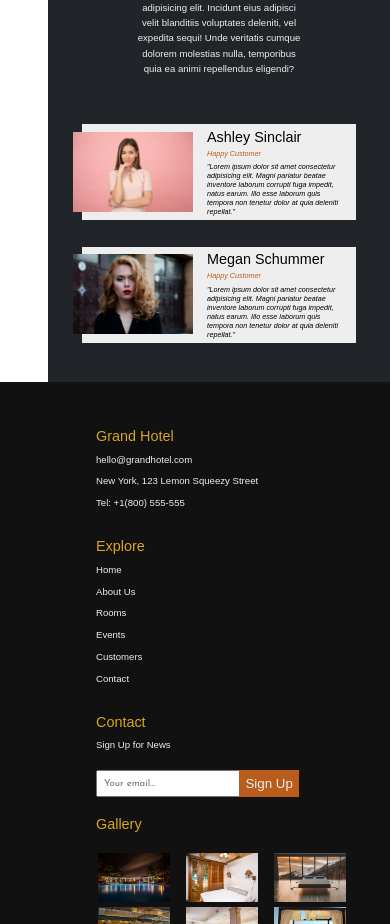
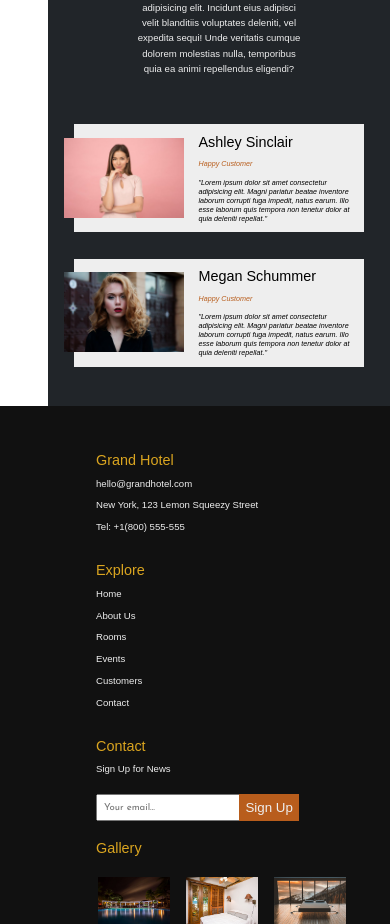
Before and after one commit to MatthewPalmer9/grand-hotel, a React (Create React App) app: page / in a window 390 px wide. Shown: the part 3520-4444 px from the top of the page. Built offline with nearby package versions, Linux system fonts and the light colour scheme.

Commit message:
Fixed some styling issues found from testing layout on mobile.

```diff
--- a/src/styles/customers/customers.css
+++ b/src/styles/customers/customers.css
@@ -19,8 +19,8 @@
 .customers-card-wrapper .customer-card {
   display: flex;
   background-color: var(--white);
-  max-width: 80%;
-  height: 16rem;
+  max-width: 85%;
+  height: 18rem;
 }
 .customers-card-wrapper .customer-card .customer-image-wrapper {
   margin: auto 0;
--- a/src/styles/customers/customers.scss
+++ b/src/styles/customers/customers.scss
@@ -23,8 +23,8 @@
   .customer-card {
     display: flex;
     background-color: var(--white);
-    max-width: 80%;
-    height: 16rem;
+    max-width: 85%;
+    height: 18rem;
 
     .customer-image-wrapper {
       margin: auto 0;
```
